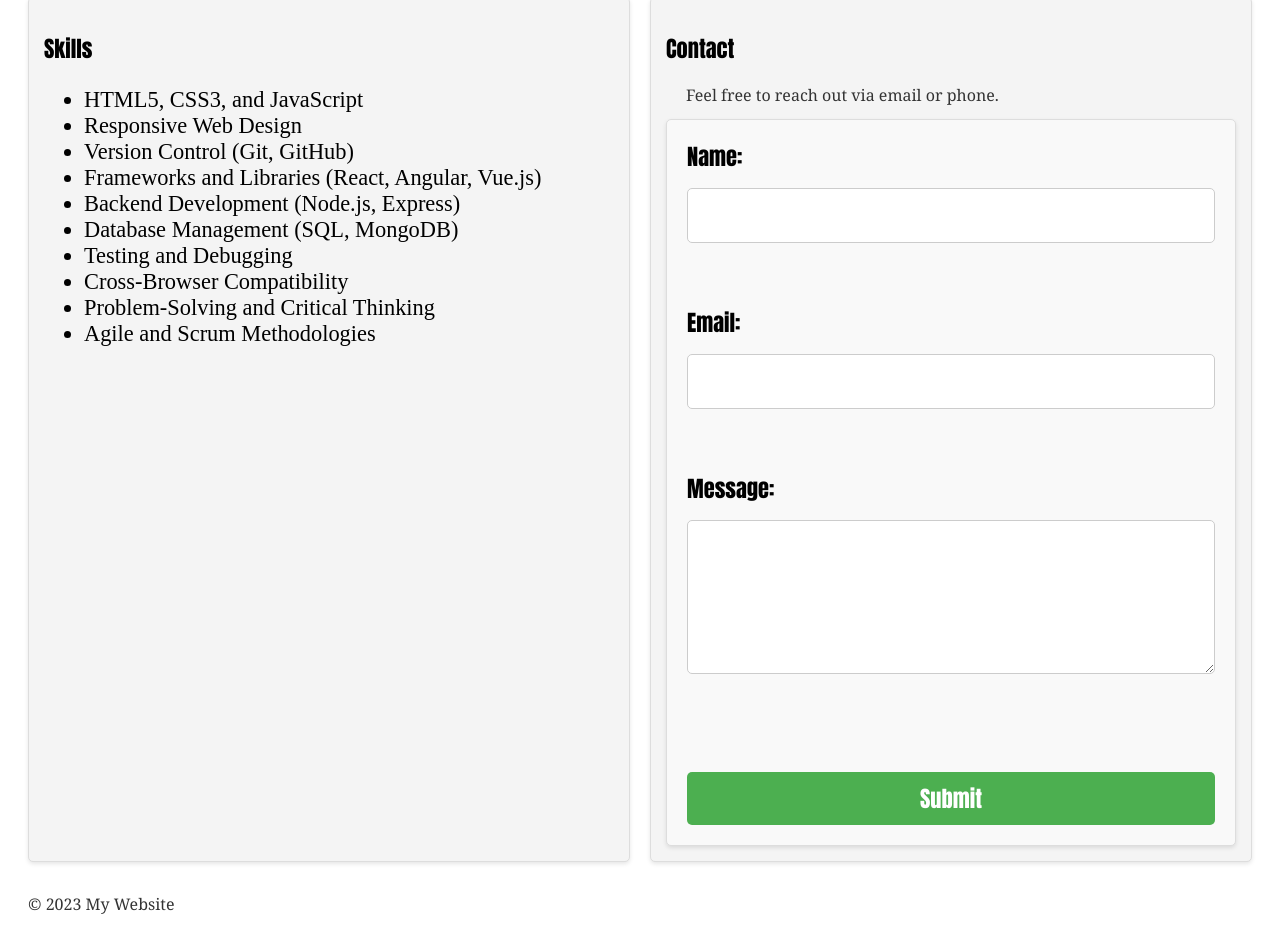
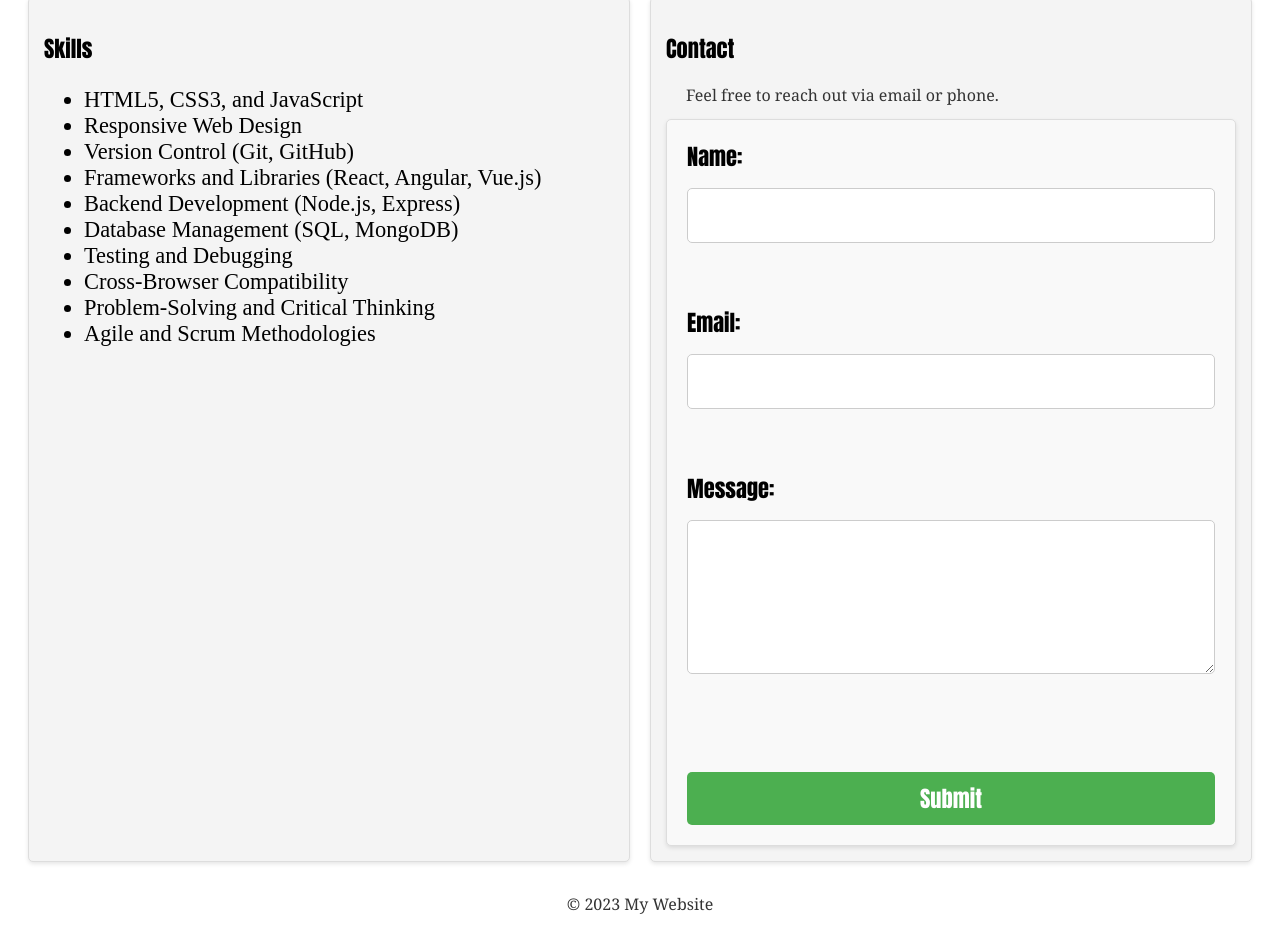
Before and after one commit to PTCO/introduction_to_web_development, a plain HTML site: page index.html in a window 1280 px wide. Shown: the part 2498-3433 px from the top of the page. Drawn offline with Linux system fonts and the light colour scheme.

Commit message:
Update footer copyright

```diff
--- a/styles.css
+++ b/styles.css
@@ -150,10 +150,14 @@ button:hover {
     padding: 0 !important;
 }
 
-.project-info {
+.project-info, footer {
     display: flex;
     align-items: center;
     justify-content: space-evenly;
+}
+
+footer p {
+    text-align: center !important;
 }
 
 .modal{
```
